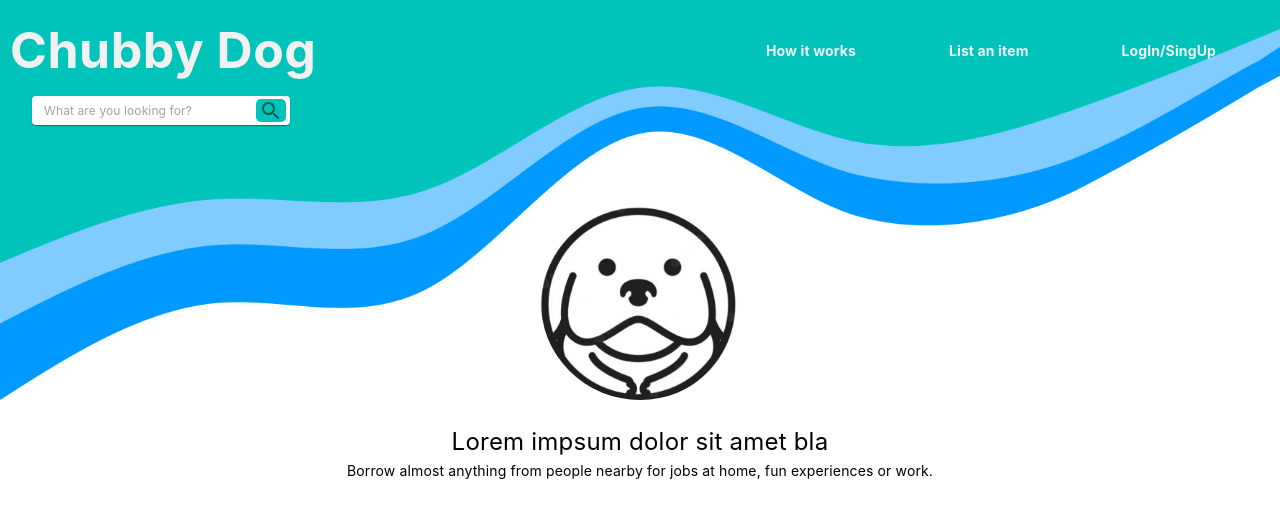
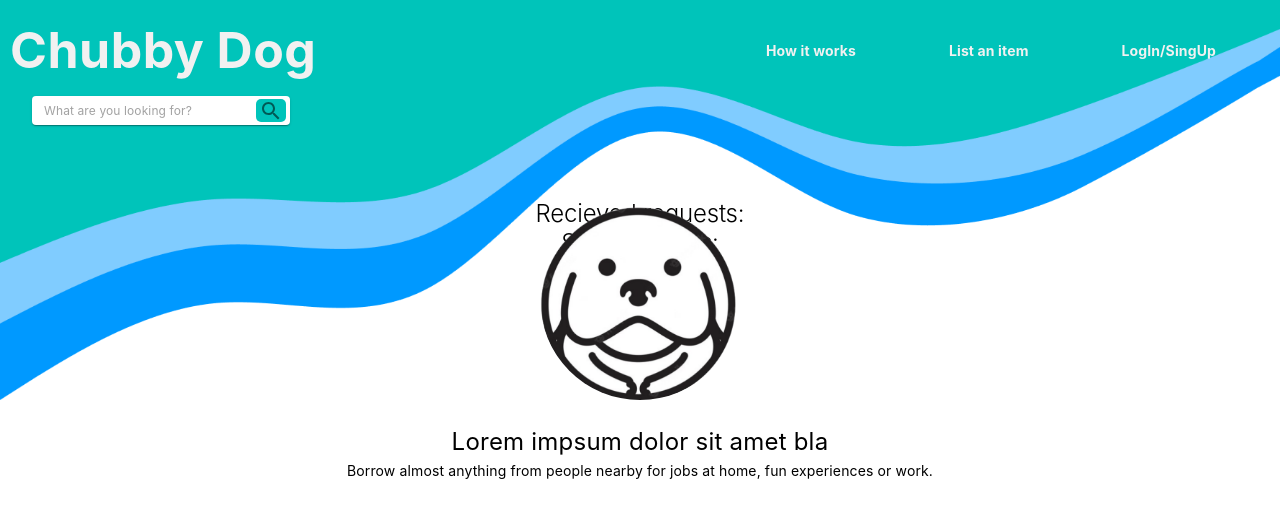
Before and after one commit to mirrenil/arbetsmetodik, a React (Create React App) app: page /requests in a window 1280 px wide. Shown: the top 518 px of the page. Built offline with nearby package versions, Linux system fonts and the light colour scheme; no server answers.

Commit message:
Added basic styling for requests page

```diff
--- a/src/App.tsx
+++ b/src/App.tsx
@@ -41,7 +41,7 @@ const theme = createTheme({
 		},
 		h2: {
 			fontFamily: 'Inter, Arial',
-			fontSize: 18,
+			fontSize: 24,
 		},
 	},
 	shape: {
--- a/src/Pages/RequestsPage.tsx
+++ b/src/Pages/RequestsPage.tsx
@@ -1,12 +1,23 @@
+import { Box, SxProps, Typography } from '@mui/material';
+import { CSSProperties } from '@mui/styled-engine';
 import React from 'react';
-
+import { useAuth } from '../authContext';
+import ReceivedReqCard from '../Components/ReceivedReqCard';
 
 function RequestsPage() {
-  return (
-    <div>
-      <h1>sho</h1>
-    </div>
-  );
+	const { currentUser } = useAuth();
+
+	return (
+		<Box sx={wrapper}>
+			<Typography variant="h2">Recieved requests:</Typography>
+
+      <Typography variant="h2">Sent requests:</Typography>
+		</Box>
+	);
 }
-
+const wrapper: SxProps = {
+  display: 'flex',
+  flexDirection: 'column',
+  alignItems: 'center'
+}
 export default RequestsPage;
```
